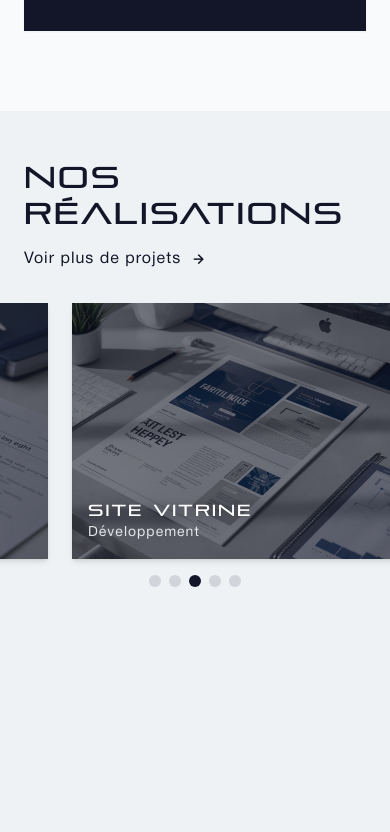
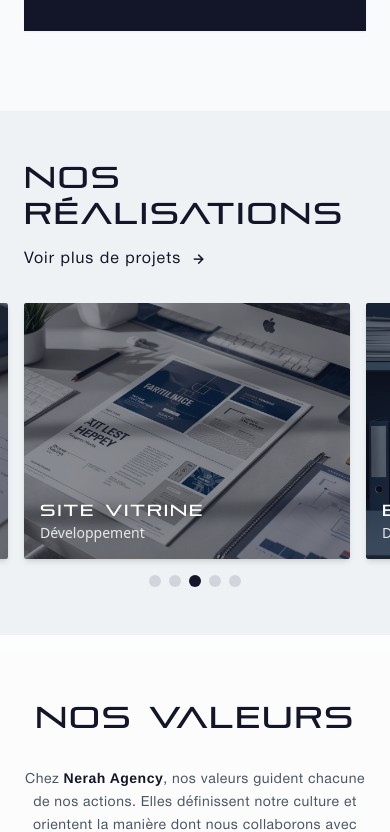
Before and after one commit to Ivontsoa-Gracia/nerah-agency, a Nuxt app: page /main in a window 390 px wide. Shown: the part 4175-5007 px from the top of the page. Built offline with nearby package versions, Linux system fonts and the light colour scheme; a web font is replaced by a local one.

Commit message:
Improve mobile portfolio slider styling
Adjusted classes and styles for the mobile slider in Portfolio.vue to enhance spacing, border radius, and background overlay. Also updated section height handling for better responsiveness.

```diff
--- a/app/components/Portfolio.vue
+++ b/app/components/Portfolio.vue
@@ -1,5 +1,7 @@
 <template>
-  <section class="py-12 bg-[#e0e5ea]/50 min-h-screen relative overflow-hidden">
+  <section
+    class="py-12 bg-[#e0e5ea]/50 h-auto sm:min-h-screen relative overflow-hidden"
+  >
     <div class="max-w-7xl mx-auto px-6 h-full flex flex-col">
       <div
         class="flex flex-col sm:flex-row items-start sm:items-center justify-between mb-8 gap-4 sm:gap-0"
@@ -52,23 +54,28 @@
         </div>
       </div>
 
-      <div class="sm:hidden relative -pb-20">
+      <div class="sm:hidden relative">
         <div
           ref="slider"
-          class="flex transition-transform duration-700 ease-in-out gap-6"
-          :style="{ transform: `translateX(-${activeIndex *100}%)` }"
+          class="flex transition-transform duration-700 ease-in-out gap-4"
+          :style="{ transform: `translateX(-${activeIndex * 100}%)` }"
         >
           <div
             v-for="(proj, index) in firstProjects"
             :key="index"
-            class="min-w-full h-64 relative overflow-hidden rounded-sn shadow-md"
+            class="flex-shrink-0 h-64 relative overflow-hidden rounded-sm shadow-md"
+            :style="{ width: `calc(100% - 1rem)` }"
           >
-            <img :src="proj.image" alt="" class="w-full h-full object-cover" />
+            <img
+              :src="proj.image"
+              alt=""
+              class="w-full h-full object-cover rounded-sm"
+            />
             <div
-              class="absolute inset-0 bg-[#131629]/60 flex flex-col justify-end p-4"
+              class="absolute inset-0 bg-[#131629]/50 flex flex-col justify-end p-4"
             >
               <h3 class="text-white font-bold logo-type">{{ proj.titre }}</h3>
-              <p class="text-gray-200 text-sm texte">{{ proj.service }}</p>
+              <p class="text-gray-200 text-sm">{{ proj.service }}</p>
             </div>
           </div>
         </div>
```
